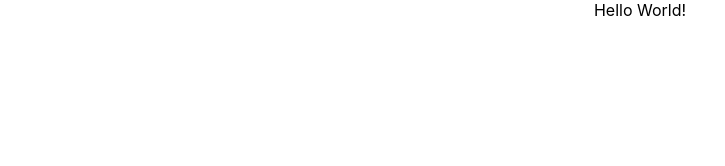
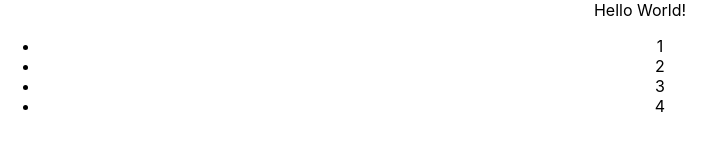
Before and after one commit to Yurik-00007/Git_test, a React (Create React App) app: page / in a window 1280 px wide. Shown: the top 166 px of the page, without its empty margins (0-725 px from the left). Built offline with nearby package versions, Linux system fonts and the light colour scheme.

Commit message:
add list

```diff
--- a/src/App.tsx
+++ b/src/App.tsx
@@ -5,6 +5,12 @@
   return (
     <div className="App">
       Hello World!
+      <ul>
+        <li>1</li>
+        <li>2</li>
+        <li>3</li>
+        <li>4</li>
+      </ul>
     </div>
   );
 }
```
